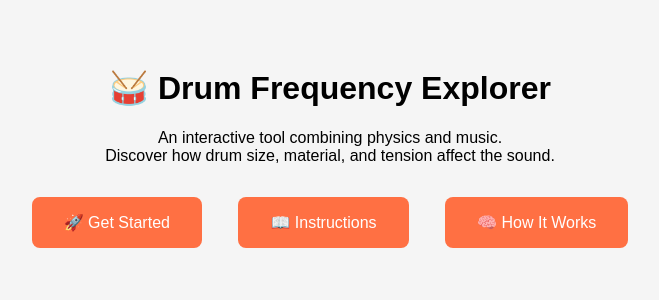
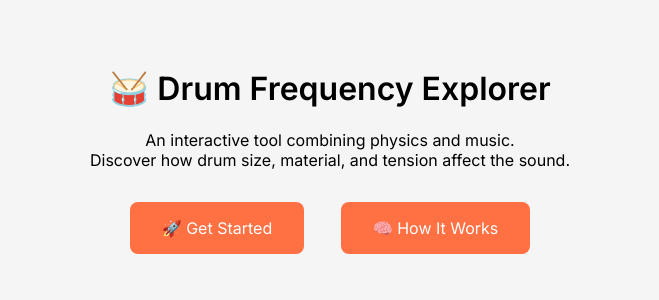
Before and after one commit to TanavBhuraria/DrumFrequencyCalculator, a Flask app: page / in a window 1280 px wide. Shown: the top 300 px of the page, without its empty margins (310-969 px from the left). Run offline with Flask 3, Linux system fonts and the light colour scheme.

Commit message:
Index fix

```diff
--- a/static/style.css
+++ b/static/style.css
@@ -4,3 +4,4 @@ your-project/
 │   └── favicon.ico
 ├── templates/
 │   └── index.html
+│   └── Calculator.html
--- a/templates/index.html
+++ b/templates/index.html
@@ -1,12 +1,23 @@
 <!DOCTYPE html>
 <html lang="en">
 <head>
+  <title>Drum Frequency Explorer</title>
+
   <meta charset="UTF-8">
-  <title>Drum Frequency Explorer</title>
   <meta name="viewport" content="width=device-width, initial-scale=1.0">
+
+  <link rel="apple-touch-icon" sizes="180x180" href="{{ url_for('static', filename='apple-touch-icon.png') }}">
+  <link rel="icon" type="image/png" sizes="32x32" href="{{ url_for('static', filename='favicon-32x32.png') }}">
+  <link rel="icon" type="image/png" sizes="16x16" href="{{ url_for('static', filename='favicon-16x16.png') }}">
+  <link rel="manifest" href="{{ url_for('static', filename='site.webmanifest') }}">
+  <link rel="icon" href="{{ url_for('static', filename='favicon.ico') }}">
+  <link href="https://fonts.googleapis.com/css2?family=Inter:wght@400;600&display=swap" rel="stylesheet">
+
+  <link rel="stylesheet" href="{{ url_for('static', filename='style.css') }}">
+
   <style>
     body {
-      font-family: Arial, sans-serif;
+      font-family: 'Inter', sans-serif;
       text-align: center;
       padding: 40px;
       background-color: #f5f5f5;
@@ -45,7 +56,6 @@
 
   <div class="btn-group">
     <a href="/calculator" class="btn">🚀 Get Started</a>
-    <a href="/instructions" class="btn">📖 Instructions</a>
     <a href="/howitworks" class="btn">🧠 How It Works</a>
   </div>
 
```
